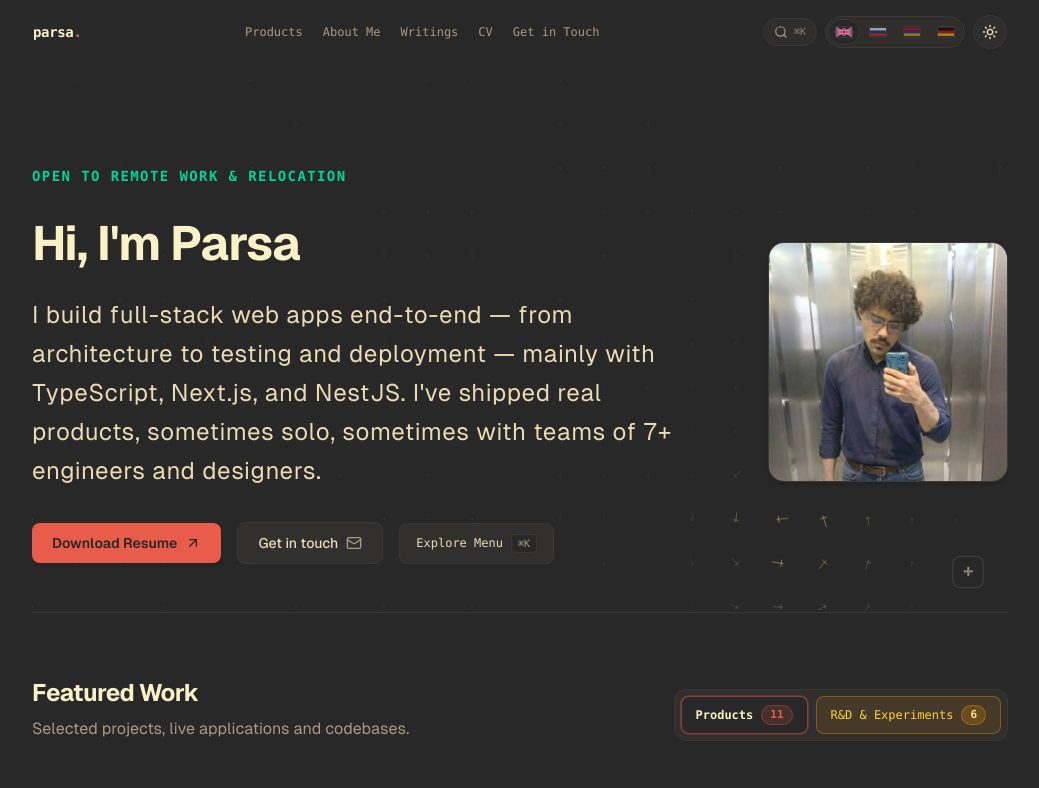
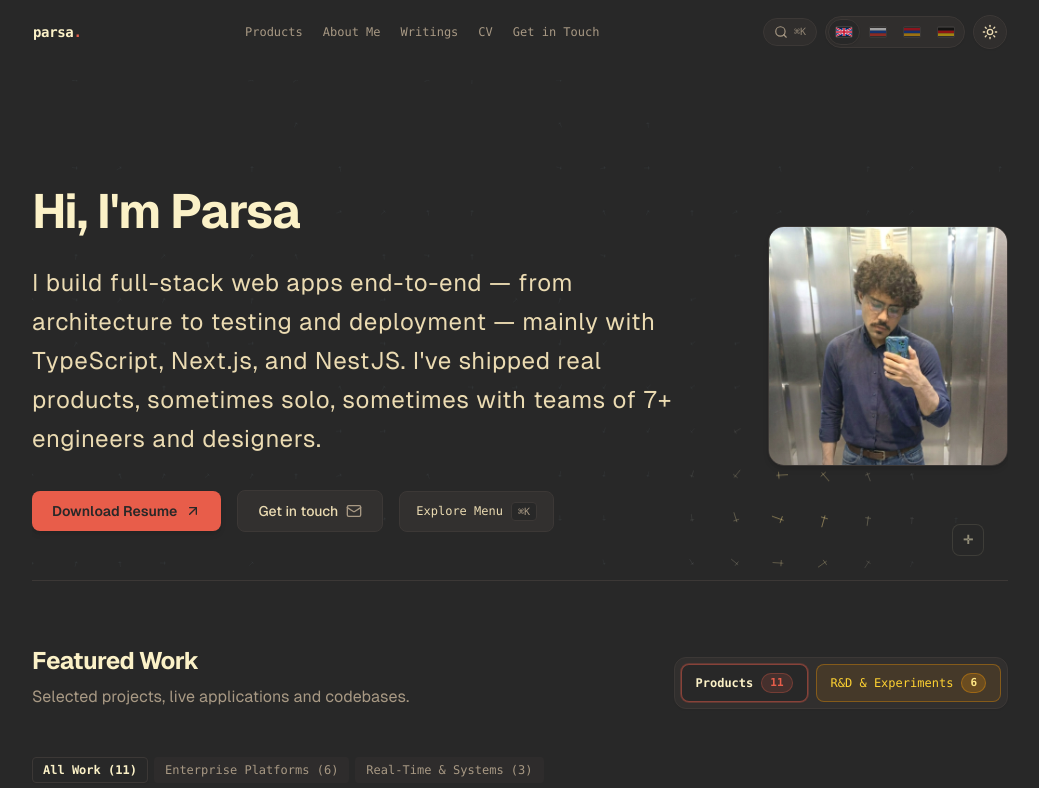
Before and after one commit to parsany/c, a Next.js app: page / in a window 1280 px wide. Shown: the top 788 px of the page, without its empty margins (120-1159 px from the left). Built offline with nearby package versions, Linux system fonts and the light colour scheme.

Commit message:
minor changes

```diff
--- a/components/intro/HeroBadge.tsx
+++ b/components/intro/HeroBadge.tsx
@@ -12,10 +12,6 @@ export default function HeroBadge({ allEaten, onStartGame }: HeroBadgeProps) {
   return (
     <>
       <div className="flex flex-wrap items-center gap-6 sm:gap-8 mb-6 select-none" data-hero-badge="true" data-no-destroy="true">
-        <span className="text-xs sm:text-sm font-mono font-bold text-emerald-700 dark:text-emerald-400 tracking-widest uppercase flex items-center h-8">
-          {t.hero.badge}
-        </span>
-
         {allEaten && (
           <a
             href="/CV.pdf"
--- a/translations/am.ts
+++ b/translations/am.ts
@@ -24,7 +24,6 @@ export const am = {
     german: "Գերմաներեն",
   },
   hero: {
-    badge: "Բաց եմ հեռավար աշխատանքի և տեղափոխման համար",
     title: "Ողջույն, ես Փարսան եմ",
     description:
       "Ես ստեղծում եմ full-stack վեբ հավելվածներ սկզբից մինչև վերջ՝ ճարտարապետությունից մինչև թեստավորում և տեղակայում — հիմնականում TypeScript-ով, Next.js-ով և NestJS-ով։ Ստեղծել և գործարկել եմ իրական նախագծեր ինչպես ինքնուրույն, այնպես էլ 7+ ինժեներներից և դիզայներներից բաղկացած թիմերում։",
--- a/translations/de.ts
+++ b/translations/de.ts
@@ -24,7 +24,6 @@ export const de = {
     german: "Deutsch",
   },
   hero: {
-    badge: "Offen für Remote-Arbeit & Relocation",
     title: "Hi, ich bin Parsa",
     description:
       "Ich entwickle Full-Stack-Webanwendungen von Grund auf – von der Architektur über das Testing bis hin zum Deployment – vor allem mit TypeScript, Next.js und NestJS. Ich habe reale Produkte ausgeliefert, sowohl eigenverantwortlich als auch in Teams mit 7+ Entwicklern und Designern.",
--- a/translations/en.ts
+++ b/translations/en.ts
@@ -24,7 +24,6 @@ export const en = {
     german: "German",
   },
   hero: {
-    badge: "Open to remote work & relocation",
     title: "Hi, I'm Parsa",
     description:
       "I build full-stack web apps end-to-end — from architecture to testing and deployment — mainly with TypeScript, Next.js, and NestJS. I've shipped real products, sometimes solo, sometimes with teams of 7+ engineers and designers.",
--- a/translations/ru.ts
+++ b/translations/ru.ts
@@ -24,7 +24,6 @@ export const ru = {
     german: "Немецкий",
   },
   hero: {
-    badge: "Открыт для удаленной работы и релокации",
     title: "Привет, я Парса",
     description:
       "Я разрабатываю full-stack веб-приложения под ключ — от архитектуры до тестирования и деплоя — в основном на TypeScript, Next.js и NestJS. Запускал реальные продукты как сольно, так и в командах из 7+ инженеров и дизайнеров.",
```
